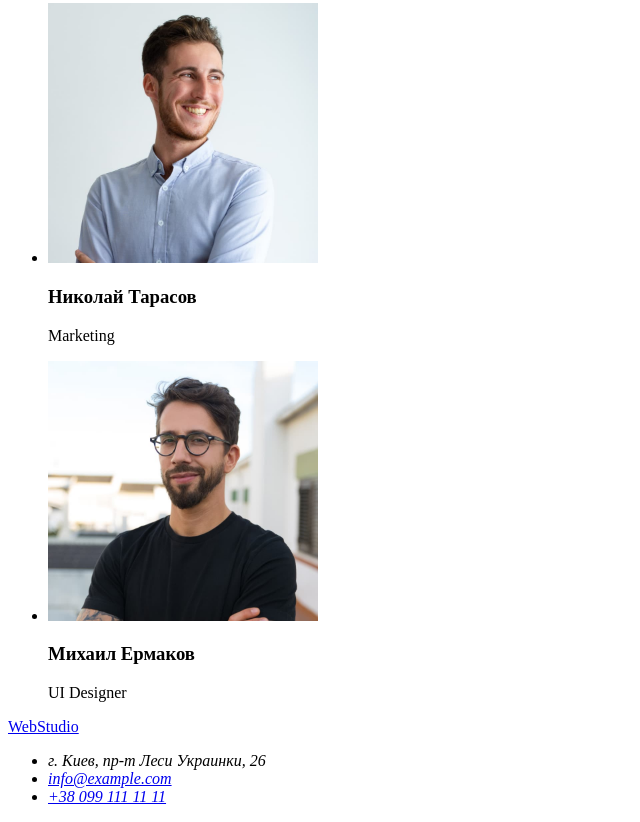
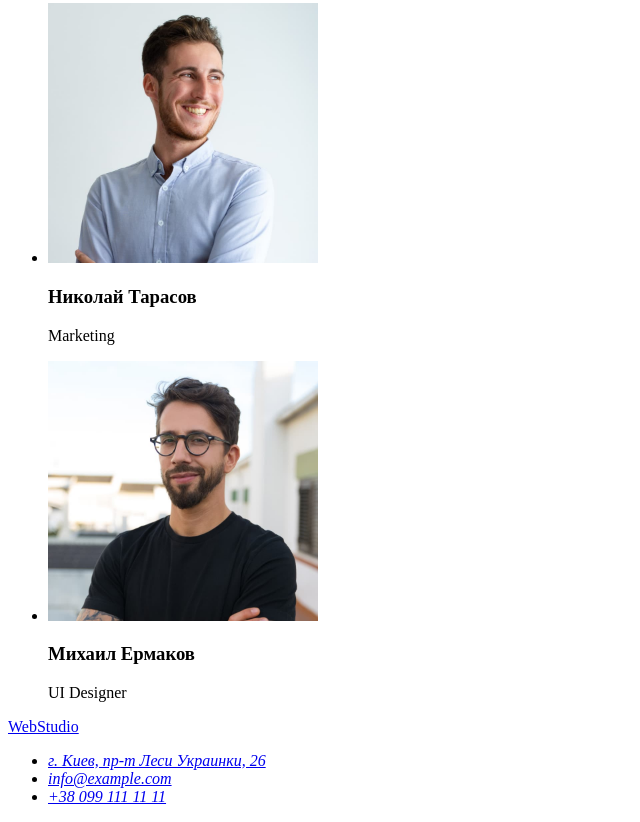
Before and after one commit to AnastasiiaMuzychenko/goit-markup-hw-01, a plain HTML site: page index.html in a window 1280 px wide. Shown: the part 2333-3155 px from the top of the page, without its empty margins (0-640 px from the left). Drawn offline with Linux system fonts and the light colour scheme.

Commit message:
Показывает исправленную работу 2

```diff
--- a/index.html
+++ b/index.html
@@ -110,7 +110,7 @@
         <a href="/">WebStudio</a>
         <address>
             <ul>
-                <li><a href="https://goo.gl/maps/gP1151Hmsw5x3k3r9" rel="noopener noreferrer"></a>г. Киев, пр-т Леси Украинки, 26</li>
+                <li><a href="https://goo.gl/maps/gP1151Hmsw5x3k3r9" target="_blank" rel="noopener noreferrer">г. Киев, пр-т Леси Украинки, 26</a></li>
                 <li><a href="mailto:info@example.com">info@example.com</a></li>
                 <li><a href="tel:+380991111111">+38 099 111 11 11</a></li>
             </ul>
```
